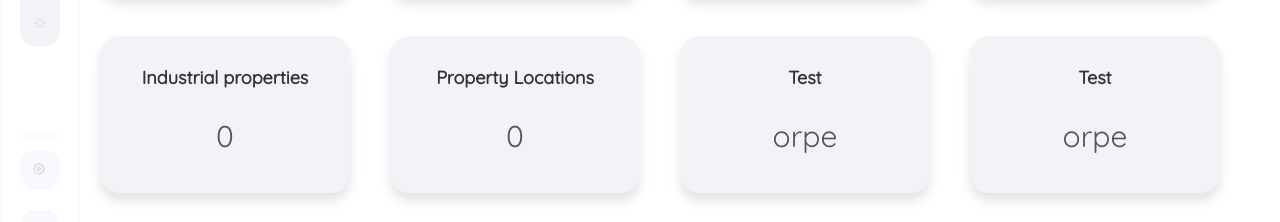
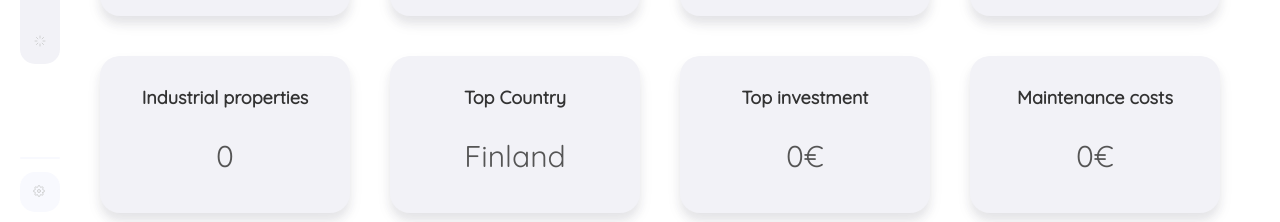
Before and after one commit to MuathOthman/TX00EY24-3002, a React (Create React App) app in the folder Frontend/: page /overall in a window 1280 px wide. Shown: the part 508-730 px from the top of the page. Built offline with nearby package versions, Linux system fonts and the light colour scheme; no server answers; sample sign-in values are in the browser's storage.

Commit message:
Ready to present

```diff
--- a/Frontend/src/Dashboard.js
+++ b/Frontend/src/Dashboard.js
@@ -74,11 +74,11 @@ function Dashboard() {
             )}
           </div>
           <div className="minicardcontainer">
-            <SiteName name="Chart2" />
+            <SiteName name="Occupied" />
             <PieChart />
           </div>
           <div className="cardcontainer">
-            <SiteName name="Chart3" />
+            <SiteName name="Type" />
             <MyResponsiveRadar />
           </div>
         </div>
--- a/Frontend/src/Dashboard/Charts/ActivePercentageBar.js
+++ b/Frontend/src/Dashboard/Charts/ActivePercentageBar.js
@@ -9,22 +9,28 @@ import { ResponsiveRadar } from '@nivo/radar'
 const data = [
   {
     "taste": "Residential",
-    "chardonay": 35,
-    "carmenere": 54,
-    "syrah": 25
+    "Residential": 35,
+    "Industrial": 54,
+    "Commercial": 65
     },
 {
     "taste": "Commercial",
-    "chardonay": 35,
-    "carmenere": 54,
-    "syrah": 25
+    "Residential": 15,
+    "Industrial": 54,
+    "Commercial": 25
+    },
+    {
+    "taste": "Industrial",
+    "Residential": 35,
+    "Industrial": 84,
+    "Commercial": 25
     },
 ]
 const MyResponsiveRadar = () => (
     <div style={{ width: '600px', height: '39vh', marginTop: '-70px', marginLeft: "-30px" }}>
     <ResponsiveRadar
         data={data}
-        keys={[ 'chardonay', 'carmenere', 'syrah' ]}
+        keys={[ 'Residential', 'Industrial', 'Commercial' ]}
         indexBy="taste"
         valueFormat=">-.2f"
         margin={{ top: 70, right: 80, bottom: 40, left: 80 }}
--- a/Frontend/src/Dashboard/Panels/CSS/sidenav.css
+++ b/Frontend/src/Dashboard/Panels/CSS/sidenav.css
@@ -1,11 +1,4 @@
-.side-panel{
-    margin-right: auto;
-    margin-left: auto;
-    height: 100vh;
-    flex-shrink: 0;
-    border: 2px solid #F8F9FE;
-    background: #FFF;
-}
+
 
 .divider-container {
     display: flex;
--- a/Frontend/src/Dashboard/Panels/Sidenav.js
+++ b/Frontend/src/Dashboard/Panels/Sidenav.js
@@ -19,7 +19,7 @@ const Sidenav = () => {
                 <div className="divider-container" style={{ marginTop: '5px', marginBottom: '10px'}}>
                 <div className="divider"></div>
             </div>
-            <Sideitems color="#43C59E" height="40px" width="40px" />
+            <Sideitems color="#43C59E" height="40px" width="40px"/>
             <Sideitems color="#3D7068" height="40px" width="40px"/>
             <Sideitems color="#14453D" height="40px" width="40px"/>
             <div className="divider-container">
--- a/Frontend/src/Overall/Overall.js
+++ b/Frontend/src/Overall/Overall.js
@@ -16,6 +16,8 @@ const Overall = () => {
     const [commercial, setCommercial] = React.useState(0);
     const [industrial, setIndustrial] = React.useState(0);
     const [location, setLocation] = React.useState(0);
+    const [topInvestment, setTopInvestment] = React.useState(0);
+    const [maintenanceCosts, setMaintenanceCosts] = React.useState(0);
     useEffect(() => {
         fetch(`/api/property/`, {
             method: "GET",
@@ -38,6 +40,9 @@ const Overall = () => {
                 setResidential(data.filter((property) => property.propertyType === "Residential").length);
                 setCommercial(data.filter((property) => property.propertyType === "Commercial").length);
                 setIndustrial(data.filter((property) => property.propertyType === "Industrial").length);
+                setTopInvestment(data.reduce((max, property) => property.totalInvestment > max ? property.totalInvestment : max, data[0].totalInvestment));
+                setMaintenanceCosts(data.reduce((total, property) => total + property.totalInvestment,0));
+                setLocation( data.country);
 
 
             })
@@ -57,9 +62,9 @@ const Overall = () => {
             <DataCards title={"Residential properties"} value={residential}/>
             <DataCards title={"Commercial properties"} value={commercial}/>
             <DataCards title={"Industrial properties"} value={industrial}/>
-            <DataCards title={"Property Locations"} value={location}/>
-            <DataCards title={"Test"} value={"orpe"}/>
-            <DataCards title={"Test"} value={"orpe"}/>
+            <DataCards title={"Top Country"} value={"Finland"}/>
+            <DataCards title={"Top investment"} value={topInvestment + "€"}/>
+            <DataCards title={"Maintenance costs"} value={maintenanceCosts/1000 + "€"}/>
         </div>
 
     );
--- a/Frontend/src/PropertyAdd/AddPropertyPopup.js
+++ b/Frontend/src/PropertyAdd/AddPropertyPopup.js
@@ -1,7 +1,7 @@
 import React, { useEffect, useState } from "react";
 import "./popup.css";
-import { useHistory } from "react-router-dom";
-const PopupForm = ({ onClose }) => {
+import {useHistory, useNavigate} from "react-router-dom";
+const PopupForm = ({  }) => {
   const token = localStorage.getItem("token");
   const [property, setProperty] = useState({
     address: "",
@@ -17,6 +17,11 @@ const PopupForm = ({ onClose }) => {
     propertyType: "Residential",
   });
   const [revenuedata, setRevenueData] = useState();
+  const navigate = useNavigate();
+
+  const onClose = () => {
+    navigate("/property");
+  }
 
   const handleInputChange = (e) => {
     const { name, value } = e.target;
@@ -61,12 +66,8 @@ const PopupForm = ({ onClose }) => {
     })
         .then(response => response.json())
         .then(data => {
-          console.log(data);
-          const modifiedData = data.map(obj => {
-            const {_id, userId, __v, ...rest} = obj;
-            return setRevenueData(rest);
-          });
-        })
+            setRevenueData(data[0]);
+      console.log("Success:", data);
 
     fetch("/api/chart1", {
       method: "PATCH",
@@ -86,7 +87,7 @@ const PopupForm = ({ onClose }) => {
         september: 0,
         october: 0,
         november: 0,
-        december: property.monthlyRevenue +  revenuedata.december,
+        december: 5000
       }),
     })
         .then((response) => response.json())
@@ -125,9 +126,15 @@ const PopupForm = ({ onClose }) => {
           })
           .catch((error) => {
             console.error("Error:", error);
-          });
-    }
-  };
+            }
+            )}
+        }
+        )
+        .catch((error) => {
+          console.error("Error:", error);
+        });
+    navigate("/property")
+    };
 
   return (
     <div className="popup">
@@ -252,6 +259,6 @@ const PopupForm = ({ onClose }) => {
       </div>
     </div>
   );
-};
+}
 
 export default PopupForm;
```
